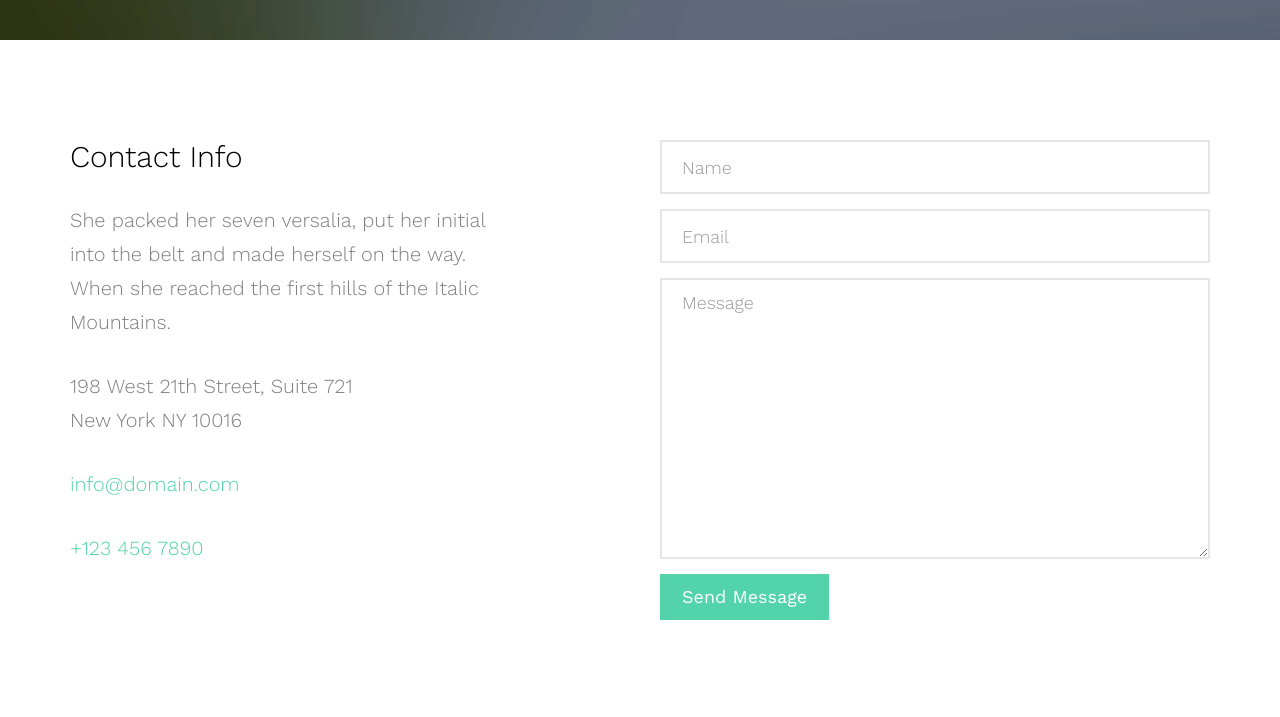
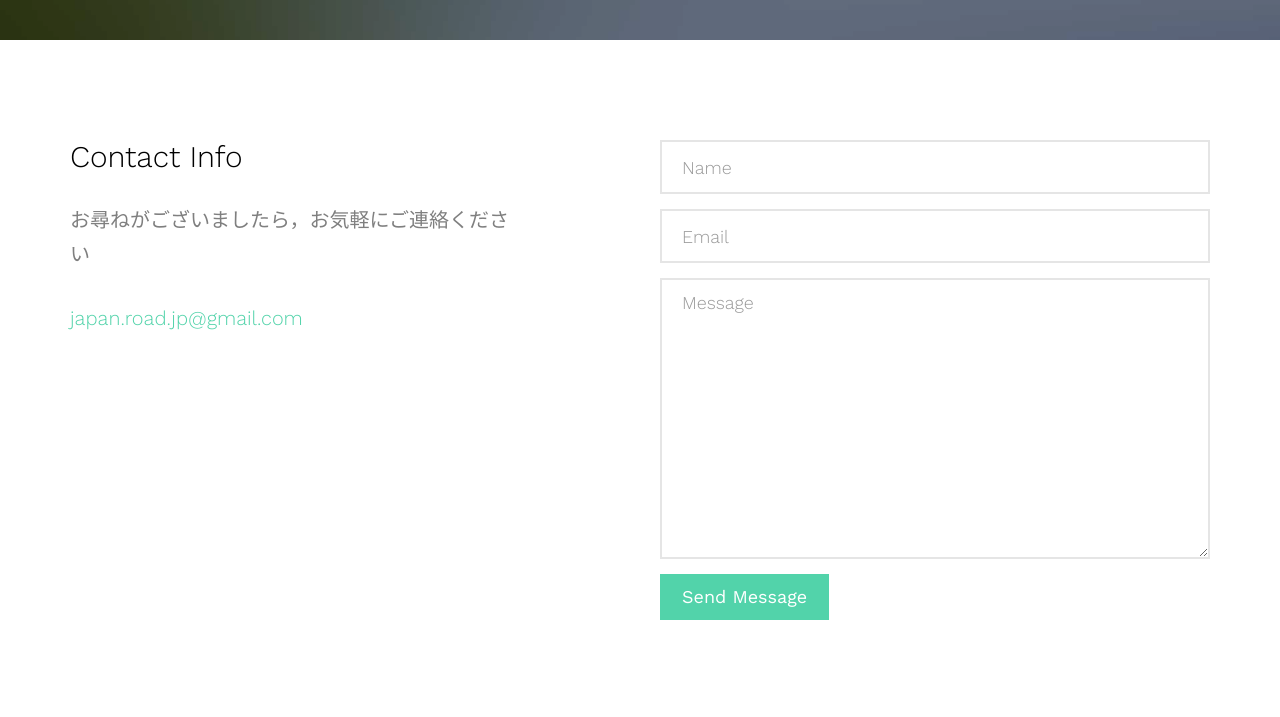
Before and after one commit to japan-road-jp/main, a plain HTML site: page contact.html in a window 1280 px wide. Shown: the part 630-1347 px from the top of the page. Drawn offline with nearby package versions, Linux system fonts and the light colour scheme; some packages are replaced by stand-ins of ours; no server answers; files whose address does not match are found by name.

Commit message:
Update contact.html

```diff
--- a/contact.html
+++ b/contact.html
@@ -97,11 +97,10 @@
 				<div class="row">
 					<div class="col-md-5">
 						<h2>Contact Info</h2>
-						<p>She packed her seven versalia, put her initial into the belt and made herself on the way. When she reached the first hills of the Italic Mountains.</p>
+						<p>お尋ねがございましたら，お気軽にご連絡ください</p>
 
-						<p>198 West 21th Street, Suite 721 <br> New York NY 10016</p>
-						<p><a href="#">info@domain.com</a></p>
-						<p><a href="#">+123 456 7890</a></p>
+						<p><a href="#">japan.road.jp@gmail.com</a></p>
+
 					</div>
 					<div class="col-md-6 col-md-push-1">
 						<form action="#">
```
